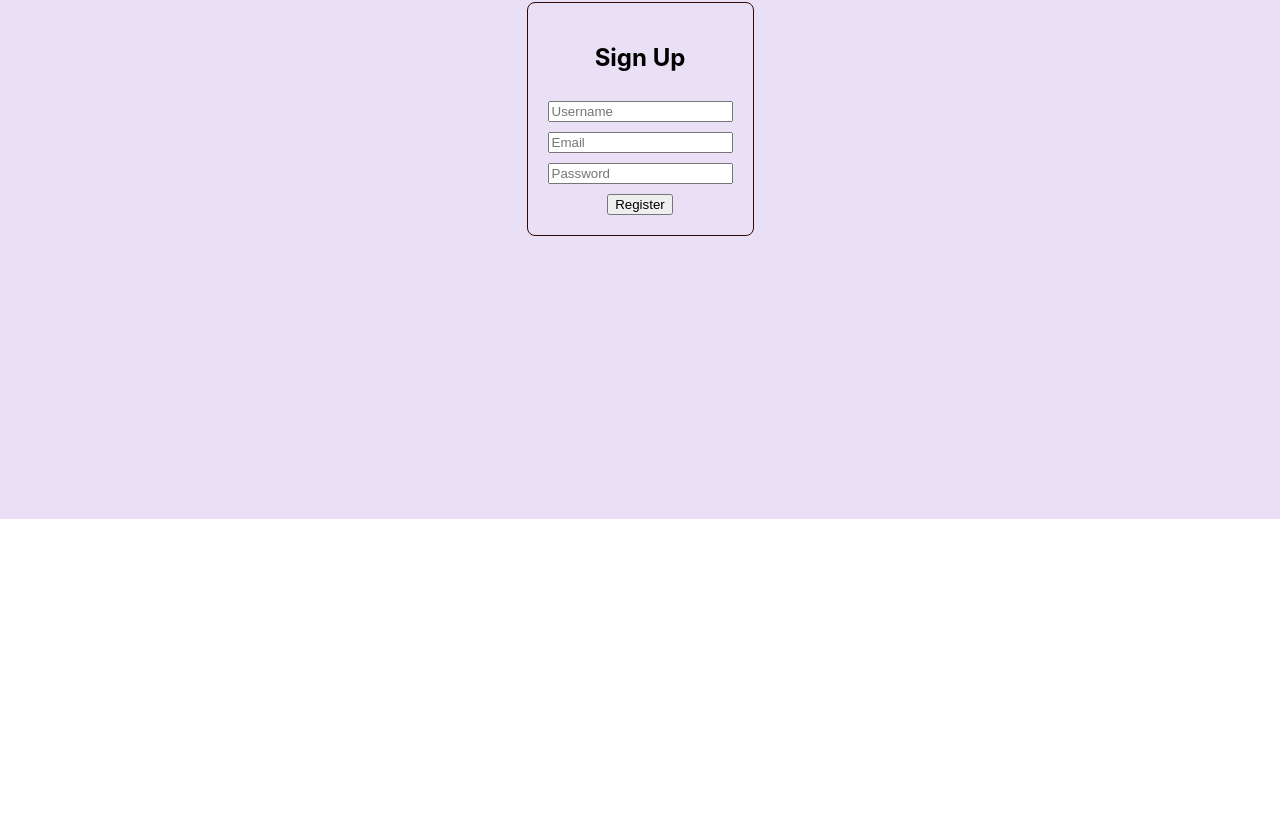
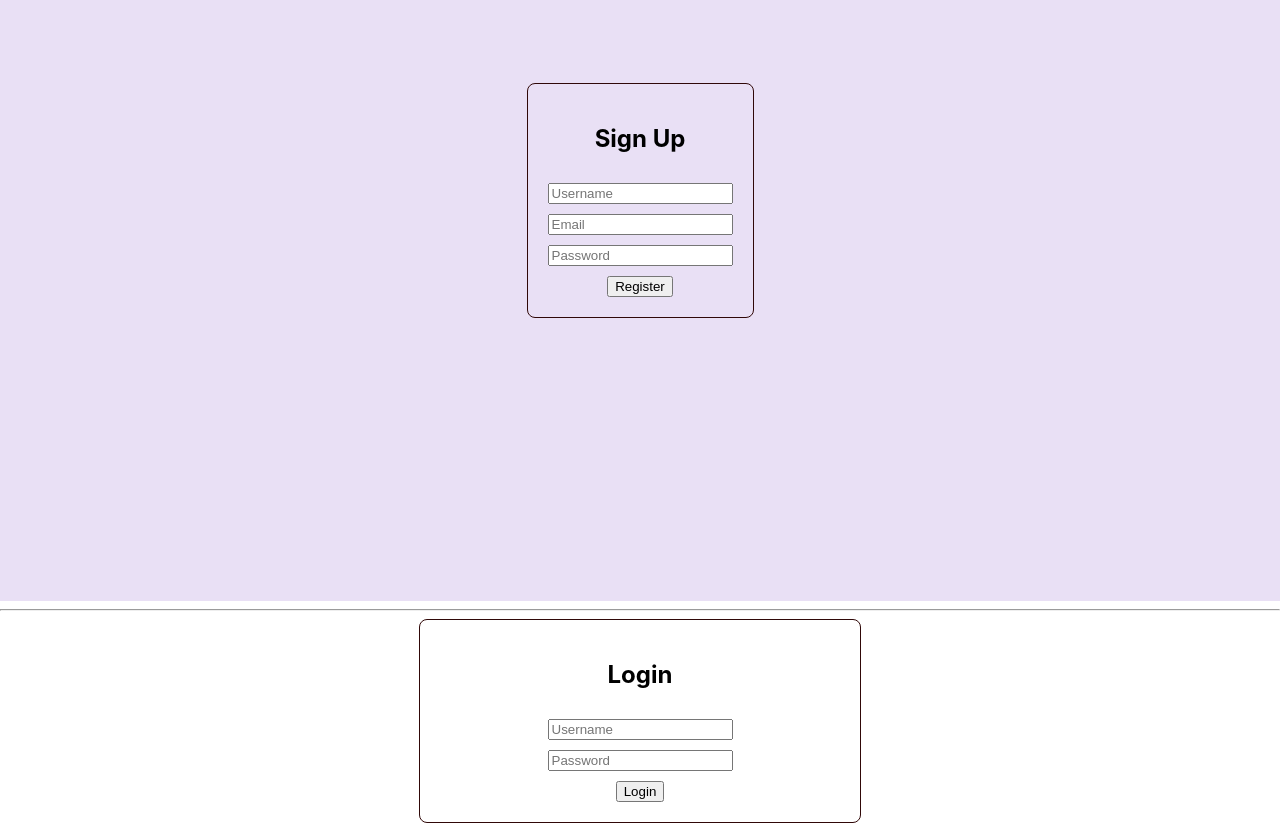
Before and after one commit to ashu7mishra/ecommapp, a React (Create React App) app in the folder frontend/: page / in a window 1280 px wide. Shown: the part 281-1104 px from the top of the page. Before the commit the page ends 800 px from the top, so only its background shows below. Built offline with nearby package versions, Linux system fonts and the light colour scheme.

Commit message:
login form

```diff
--- a/frontend/src/App.js
+++ b/frontend/src/App.js
@@ -1,10 +1,34 @@
+import { useState, useEffect } from "react";
 import './App.css';
 import SignUpForm from './components/SignUpForm';
+import LoginForm from "./components/LoginForm";
+import UserInfo from "./components/UserInfo";
 
 function App() {
+
+  const [isLoggedIn, setIsLoggedIn] = useState(false);
+
+  useEffect(() => {
+    const token = localStorage.getItem("access");
+    if (token) {
+      setIsLoggedIn(true);
+    }
+  }, []);
+
   return (
     <div>
-      <SignUpForm />
+      <h1>My App</h1>
+      {isLoggedIn ? (
+        <UserInfo onLogout={() => setIsLoggedIn(false)}/>
+      ):(
+        <>
+          <SignUpForm />
+        <hr/>
+        <LoginForm onLogin={() => setIsLoggedIn(true)} />
+        </>
+      )
+      }
+
     </div>
   );
 }
--- a/frontend/src/api/axios.js
+++ b/frontend/src/api/axios.js
@@ -5,4 +5,15 @@ const api = axios.create({
     withCredentials: true,
 });
 
+api.interceptors.request.use(
+    (config) => {
+        const token = localStorage.getItem("access");
+        if (token) {
+            config.headers.Authorization = `Bearer ${token}`
+        }
+        return config
+    },
+    (err) => Promise.reject(err)
+)
+
 export default api;
--- /dev/null
+++ b/frontend/src/components/LoginForm.jsx
@@ -0,0 +1,54 @@
+import { useState } from "react";
+import api from "../api/axios.js";
+
+
+export default function LoginForm({onLogin}) {
+    const [form, setForm] = useState({username:"", password:""})
+    const [error, setError] = useState("");
+
+    const handleChange = (e) => setForm({
+        ...form, [e.target.name]: e.target.value
+    });
+
+    const handleSubmit = async (e) => {
+        e.preventDefault();
+        setError();
+
+        try {
+            const res = await api.post("token/", form);
+            const {access, refresh} = res.data;
+
+            localStorage.setItem("access", access);
+            localStorage.setItem("refresh", refresh);
+
+            onLogin();
+
+        } catch (err) {
+            setError("Invalid credentials");
+        }
+    };
+
+    return (
+        <form onSubmit={handleSubmit} className="signup-form">
+            <h2>Login</h2>
+            {error && <div className="signup-form">{error}</div>}
+            <input
+                type="text"
+                name="username"
+                placeholder="Username"
+                value={form.username}
+                onChange={handleChange}
+                required
+            />
+            <input
+                type="password"
+                name="password"
+                placeholder="Password"
+                value={form.password}
+                onChange={handleChange}
+                required
+            />
+            <button type="submit">Login</button>
+        </form>
+    )
+}
--- /dev/null
+++ b/frontend/src/components/UserInfo.jsx
@@ -0,0 +1,37 @@
+import { useEffect, useState } from "react";
+import api from "../api/axios.js";
+
+
+export default function UserInfo({ onLogout }) {
+    const [user, setUser] = useState(null);
+
+    useEffect(() => {
+        api.get("self/")
+            .then((res) => setUser(res.data))
+            .catch((err) => {
+                console.error(err);
+                onLogout();
+            });
+    }, [onLogout]);
+
+    const handleLogout = () => {
+        localStorage.removeItem("access");
+        localStorage.removeItem("refresh");
+        onLogout();
+    };
+
+    return (
+        <div style={{ textAlign: "center" }}>
+            {user ? (
+                <>
+                    <h2>Welcome, {user.username}!!! </h2>
+                    <p>Email: {user.email} </p>
+                    <button onClick={handleLogout}></button>
+                </>
+            ) : (
+                <p>Loading...</p>
+            )
+            }
+        </div>
+    );
+}
```
